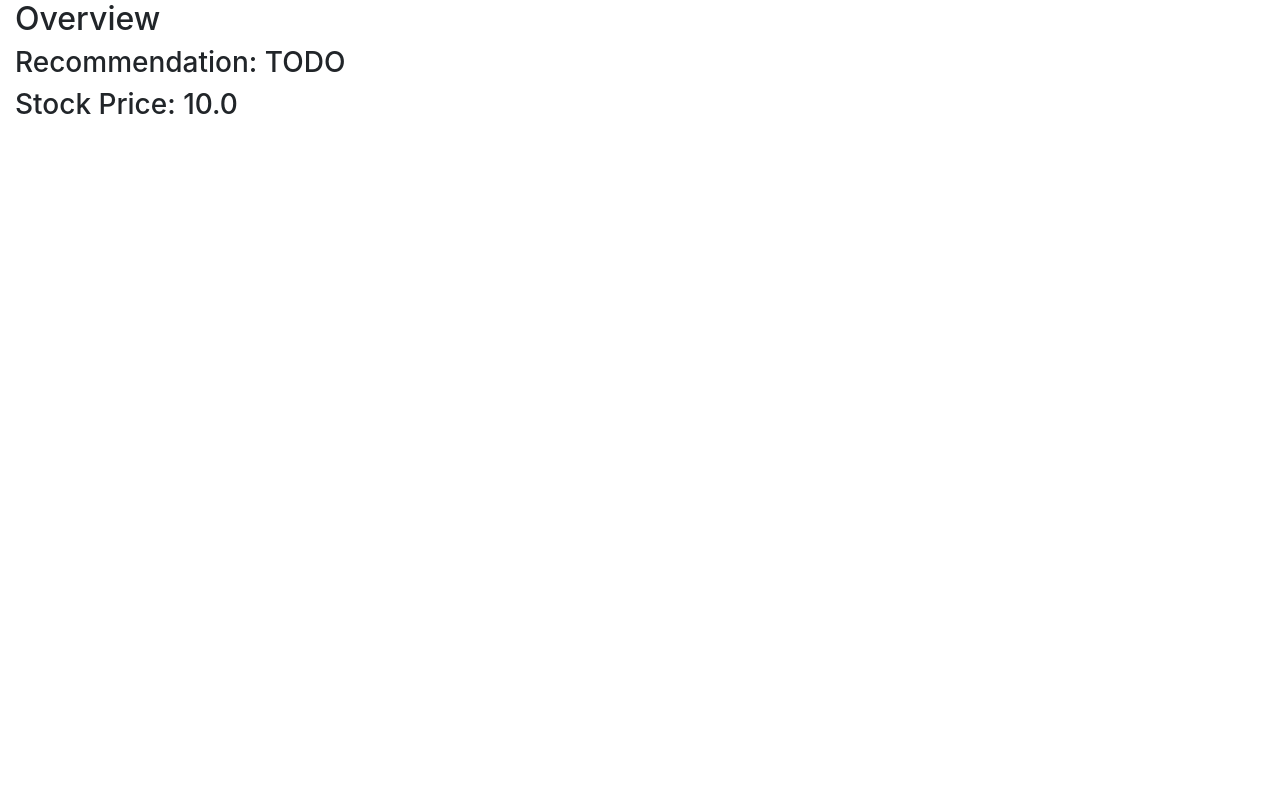
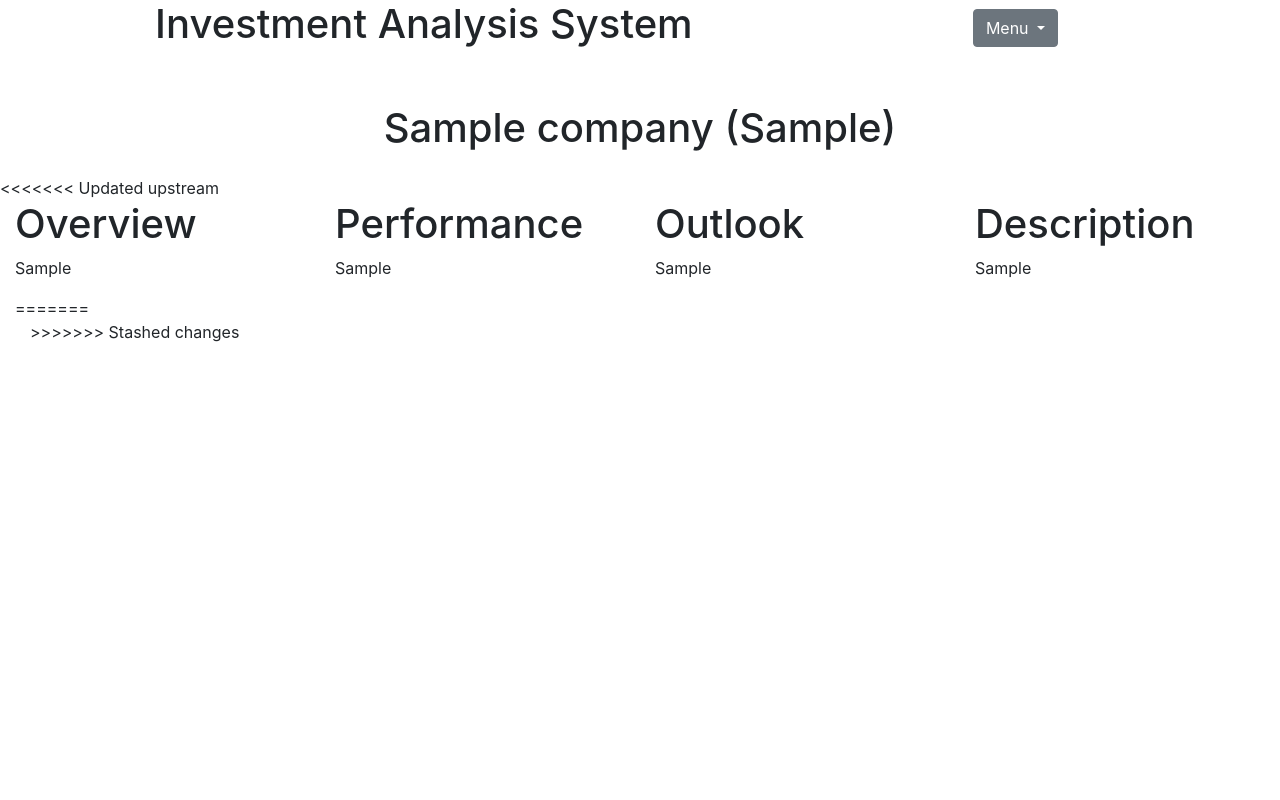
Before and after one commit to Brynnjolf/MCS-Server, a Django app: template main/templates/main/summary.html in a window 1280 px wide. Run offline with Django 3.2, Linux system fonts and the light colour scheme; the template is opened without the code that fills it: values that come from a table or form of the project are taken from there, others are empty; tables that the repository leaves empty hold one stand-in row (values such as "Sample post"); parts of the project's set-up code (start-up, migrations or seed data) failed here and were passed over; some libraries are stand-ins or nearby versions.

Commit message:
change .gitignore, added score to models, updated summary.html

```diff
--- a/main/models.py
+++ b/main/models.py
@@ -67,7 +67,7 @@ class Price(models.Model):
 class CompanyProfile(models.Model):
     date = models.DateTimeField('Date Scraped', primary_key=True)
     ticker = models.ForeignKey(Company, on_delete=models.CASCADE, db_column="ticker")
-    overviews = models.TextField()
+    overview = models.TextField()
     performance = models.TextField()
     outlook = models.TextField()
     description = models.TextField()
@@ -116,3 +116,8 @@ class Assets(models.Model):
     current_assets = models.FloatField()
     NC_assets = models.FloatField()
     total_assets = models.FloatField()
+
+class Score(models.Model):
+    date = models.DateTimeField('Date Scraped', primary_key=True)
+    ticker = models.ForeignKey(Company, on_delete=models.CASCADE, db_column="ticker")
+    score = models.FloatField()
--- a/main/templates/main/summary.html
+++ b/main/templates/main/summary.html
@@ -4,22 +4,68 @@
     <meta name="viewport" content="width=device-width, initial-scale=1.0">
     <meta http-equiv="X-UA-Compatible" content="ie=edge">
     {% load static %}
+    <link rel="stylesheet" href="https://stackpath.bootstrapcdn.com/bootstrap/4.3.1/css/bootstrap.min.css" integrity="sha384-ggOyR0iXCbMQv3Xipma34MD+dH/1fQ784/j6cY/iJTQUOhcWr7x9JvoRxT2MZw1T" crossorigin="anonymous">
     <link rel="stylesheet" href="{% static 'summary/main.css'%}">
-    <link rel="stylesheet" href="https://stackpath.bootstrapcdn.com/bootstrap/4.3.1/css/bootstrap.min.css" integrity="sha384-ggOyR0iXCbMQv3Xipma34MD+dH/1fQ784/j6cY/iJTQUOhcWr7x9JvoRxT2MZw1T" crossorigin="anonymous">
     <title>Company Summary</title>
 </head>
 <body>
-    <!-- overview -->
-    <section class="overview">
-        <div class="data container-fluid">
-            <h2>Overview</h2>
-            <h3>Recommendation: TODO</h3>
-            <h3>Stock Price: {{price.price}}</h3>
-        </div>
-        <div class="sparkline container">
-
+   <!-- Header -->
+   <header class="header container-fluid">
+       <div class="row container-fluid">
+            <h1>Investment Analysis System</h1>
+            <nav>
+                <!-- Dropdown menu -->
+                <div class="dropdown">
+                    <button class="btn btn-secondary dropdown-toggle" type="button" id="dropdownMenuButton" data-toggle="dropdown" aria-haspopup="true" aria-expanded="false">
+                        Menu
+                    </button>
+                    <div class="dropdown-menu" aria-labelledby="dropdownMenuButton">
+                        <a href="/" class="dropdown-item">Home</a>
+                        <a href="#" class="dropdown-item">Ratio Analysis</a>
+                        <a href="#" class="dropdown-item">Key Graphs</a>
+                    </div>
+                </div>
+            </nav>
+       </div>
+   </header>
+    <!--Title/Recommendation Section  -->
+    <section class="recommendation">
+        <div class="container">
+            <h1>{{ company.name }} ({{company.ticker}})</h1>
         </div>
     </section>
+<<<<<<< Updated upstream
+
+    <!-- Company Sumary -->
+    <section class="company-profile container-fluid">
+        <div class="row">
+            <div class="col-sm-12 col-md-6 col-xl-3">
+                <h1>Overview</h1>
+                <p>{{ profile.overview }}</p>
+            </div>
+            <div class="col-sm-12 col-md-6 col-xl-3">
+                <h1>Performance</h1>
+                <p>{{profile.performance}}</p>
+            </div>
+            <div class="col-sm-12 col-md-6 col-xl-3">
+                <h1>Outlook</h1>
+                <p>{{profile.performance}}</p>
+            </div>
+            <div class="col-sm-12 col-md-6 col-xl-3">
+                <h1>Description</h1>
+                <p>{{profile.performance}}</p>
+            </div>
+        </div>
+=======
+
+    <!-- Company Sumary -->
+    <section class="company-summary container-fluid">
+
+>>>>>>> Stashed changes
+    </section>
+
+
+
 
 
     <!-- Bootstrap Javascript -->
--- a/static/summary/main.css
+++ b/static/summary/main.css
@@ -3,13 +3,18 @@
   padding: 0;
   list-style: none; }
 
-h1 {
-  text-align: center; }
+header .row {
+  align-items: center;
+  justify-content: space-around; }
+header nav {
+  display: flex;
+  justify-content: space-between;
+  width: 10%; }
 
-.summary {
-  padding: 3em;
-  display: flex;
-  flex-flow: row nowrap;
-  justify-content: space-evenly; }
+.recommendation {
+  padding: 2em 0 0; }
+  .recommendation h1 {
+    text-align: center;
+    padding: 0.4em; }
 
 /*# sourceMappingURL=main.css.map */
--- a/static/summary/main.scss
+++ b/static/summary/main.scss
@@ -1,16 +1,30 @@
+// Dimemsions
+// sm > 576, md > 768, lg > 992, xl > 1200
+
 * {
     margin: 0;
     padding: 0;
     list-style: none;
 }
 
-h1 {
-    text-align: center;
+// HEADER / NAV SECTION
+header {
+    .row {
+        align-items: center;
+        justify-content: space-around;
+    }
+    nav {
+        display: flex;
+        justify-content: space-between;
+        width: 10%;
+    }
 }
 
-.summary {
-    padding: 3em;
-    display: flex;
-    flex-flow: row nowrap;
-    justify-content: space-evenly;
+// Title/Recommendation Section
+.recommendation {
+    padding: 2em 0 0;
+    h1 {
+        text-align: center;
+        padding: 0.4em;
+    }
 }
```
Also changed, not shown: main/views.py (+8 -1 lines), 2 other files.
